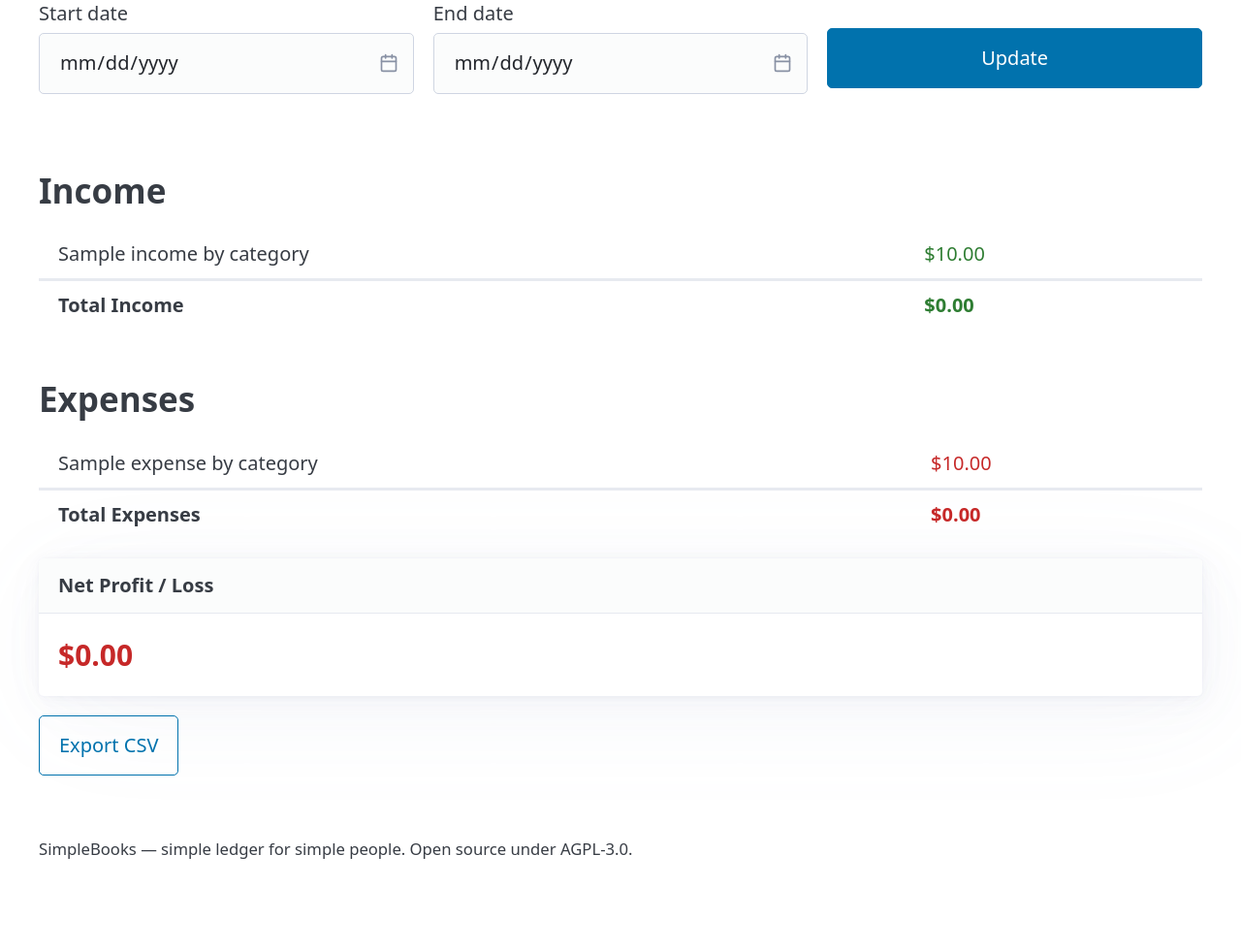
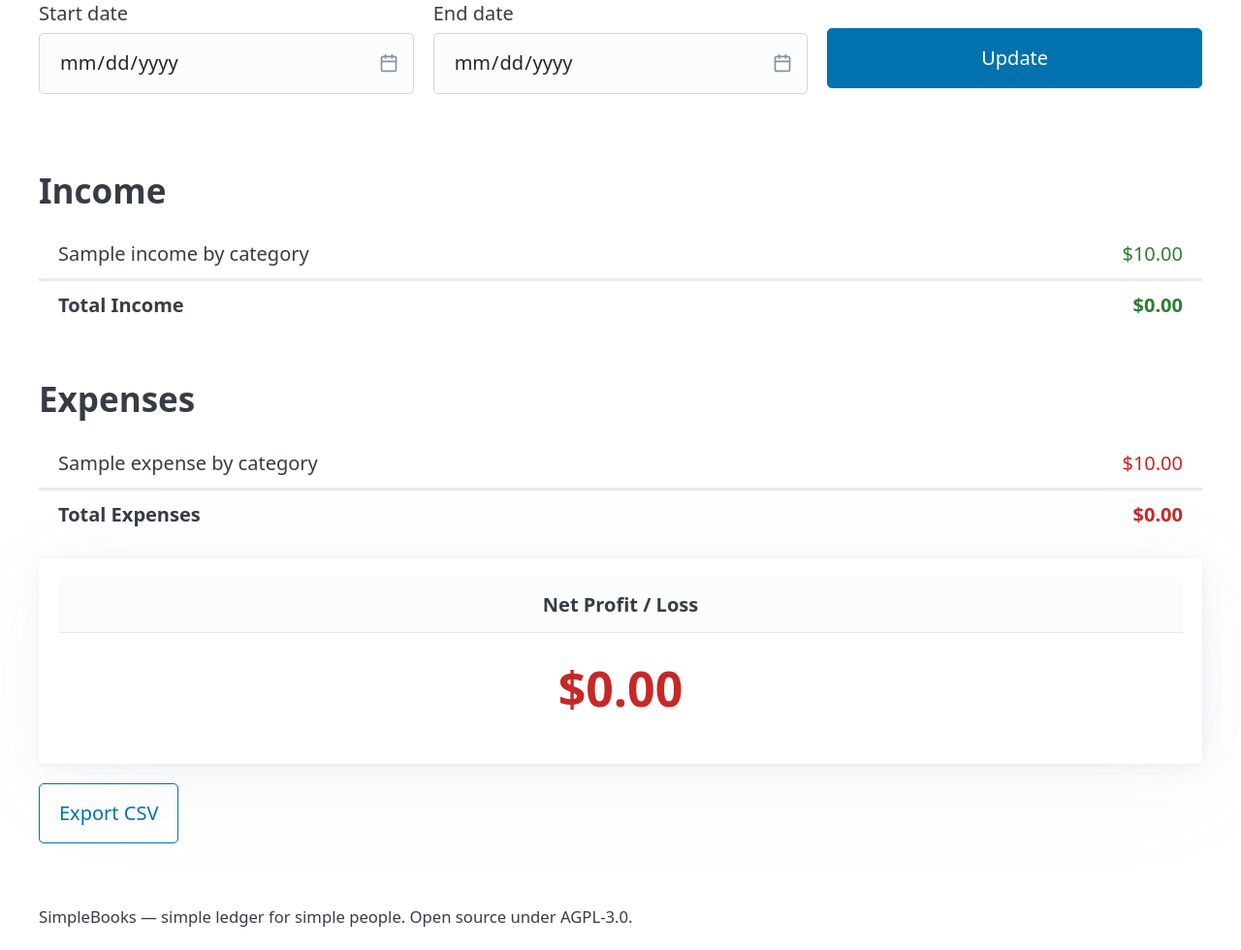
Before and after one commit to BSquared-cloud/simplebooks, a Flask app: template app/templates/reports/pnl.html in a window 1280 px wide. Shown: the part 226-1206 px from the top of the page at 97% size. Before the commit the page ends 1112 px from the top, so only its background shows below. Run offline with Flask 3, Linux system fonts and the light colour scheme; the template is opened without the code that fills it: most values are stand-ins (such as "Sample title", 1, 10 or a date in 2020); some libraries are stand-ins or nearby versions.

Commit message:
style: polish dashboard cards, filters, form layout, and report highlights
- Summary cards: larger numbers, centered text, uppercase labels
- Filters: always visible instead of hidden in collapsible (tax-time workflow)
- Entry form: credit/debit radio buttons now side by side
- P&L: net profit card centered and prominent
- Tables: right-align amount columns

Co-Authored-By: Claude Opus 4.6 <noreply@anthropic.com>

```diff
--- a/app/static/css/style.css
+++ b/app/static/css/style.css
@@ -39,3 +39,76 @@
     padding: 0.25rem 0.5rem;
     font-size: 0.85rem;
 }
+
+/* Summary cards on dashboard — make the numbers the hero */
+.summary-cards article {
+    text-align: center;
+    padding: 1.5rem 1rem;
+}
+
+.summary-cards article header {
+    font-size: 0.85rem;
+    text-transform: uppercase;
+    letter-spacing: 0.05em;
+    opacity: 0.7;
+    margin-bottom: 0.5rem;
+}
+
+.summary-cards .summary-amount {
+    font-size: 2rem;
+    font-weight: 700;
+    display: block;
+}
+
+/* Filter bar — visible by default, compact layout */
+.filter-bar {
+    background: var(--pico-card-background-color);
+    border: 1px solid var(--pico-muted-border-color);
+    border-radius: var(--pico-border-radius);
+    padding: 1rem 1.5rem;
+    margin-bottom: 1.5rem;
+}
+
+.filter-bar form {
+    margin-bottom: 0;
+}
+
+.filter-bar button {
+    margin-bottom: 0;
+}
+
+/* Radio buttons side by side */
+.radio-inline {
+    display: flex;
+    gap: 1.5rem;
+    align-items: center;
+    margin-top: 0.5rem;
+}
+
+.radio-inline label {
+    margin-bottom: 0;
+}
+
+/* Net profit highlight card */
+.net-profit-card {
+    text-align: center;
+    padding: 2rem;
+}
+
+.net-profit-card .summary-amount {
+    font-size: 2.5rem;
+    font-weight: 700;
+    display: block;
+    margin-top: 0.5rem;
+}
+
+/* Right-align amounts in tables */
+td:last-child, th:last-child {
+    text-align: right;
+}
+
+/* But not the actions column on the ledger */
+.ledger-table td:last-child,
+.ledger-table th:last-child {
+    text-align: center;
+}
--- a/app/templates/entries/form.html
+++ b/app/templates/entries/form.html
@@ -26,6 +26,7 @@
 
         <fieldset>
             <legend>Type</legend>
+            <div class="radio-inline">
                 <label>
                     <input type="radio" name="entry_type" value="credit"
                            {{ "checked" if not entry or entry.entry_type == "credit" }}>
@@ -36,6 +37,7 @@
                            {{ "checked" if entry and entry.entry_type == "debit" }}>
                     Debit (money out)
                 </label>
+            </div>
         </fieldset>
     </div>
 
--- a/app/templates/reports/pnl.html
+++ b/app/templates/reports/pnl.html
@@ -70,11 +70,11 @@
 {% endif %}
 
 <!-- Net profit -->
-<article>
+<article class="net-profit-card">
     <header><strong>Net Profit / Loss</strong></header>
-    <strong class="{{ 'amount-credit' if net_profit >= 0 else 'amount-debit' }}" style="font-size: 1.5em;">
+    <span class="summary-amount {{ 'amount-credit' if net_profit >= 0 else 'amount-debit' }}">
         ${{ "%.2f"|format(net_profit / 100) }}
-    </strong>
+    </span>
 </article>
 
 <p>
```
Also changed, not shown: app/templates/entries/list.html (+9 -10 lines). Lines whose indentation alone changed are shown as unchanged.
